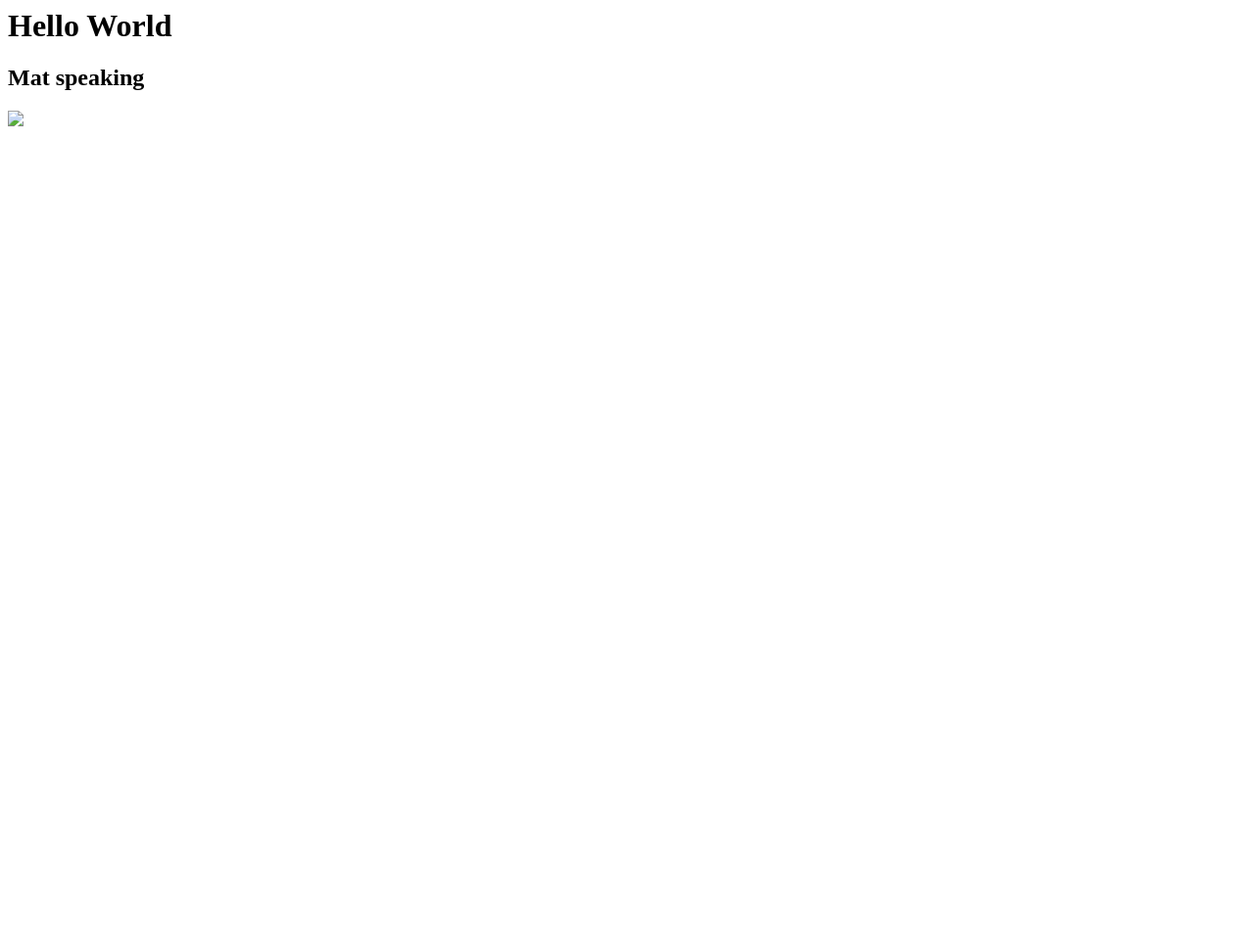
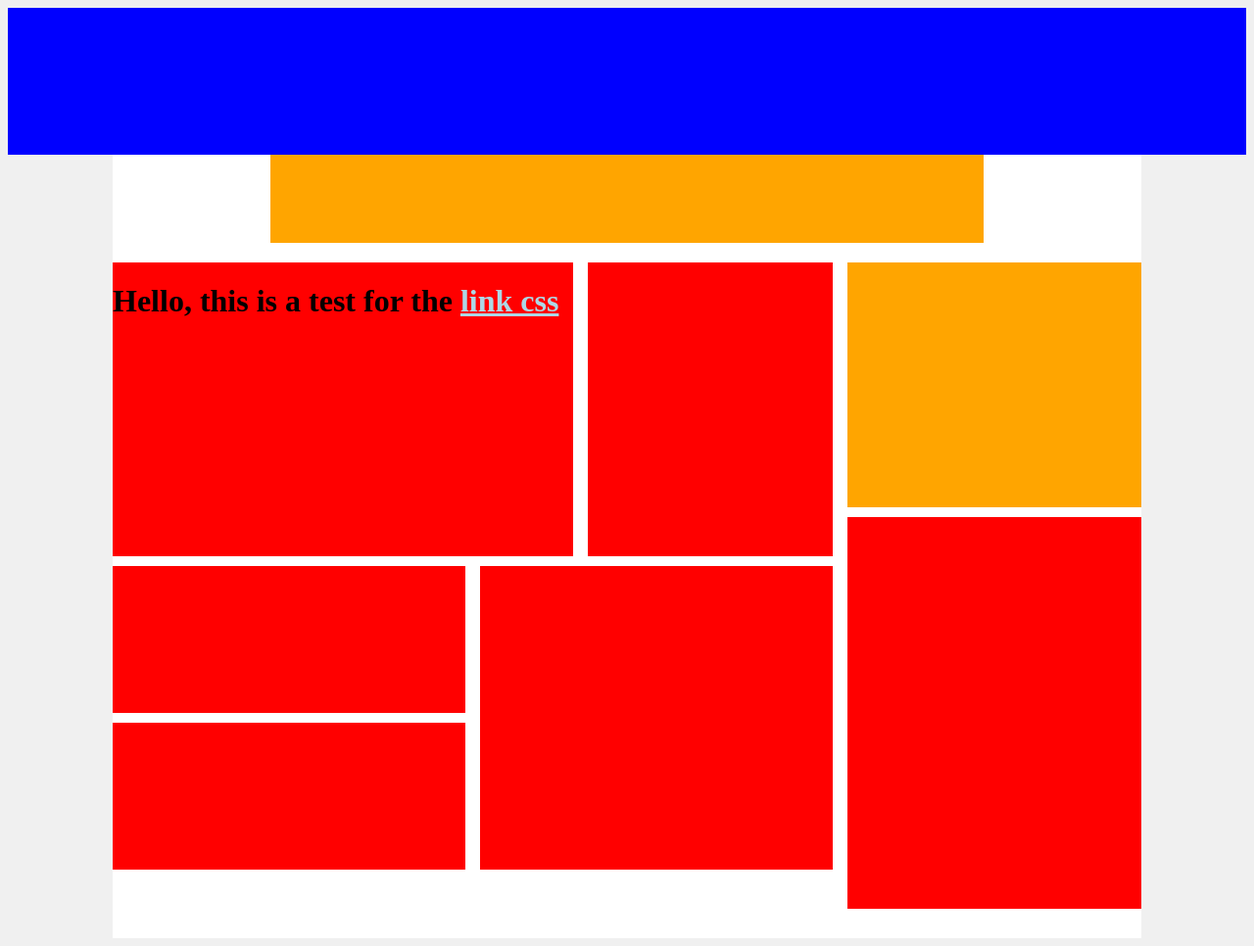
Before and after one commit to FridgeParade/Practicum1, a plain HTML site: page index.html in a window 1280 px wide. Shown: the whole page at 98% size. Before the commit the page ends 800 px from the top, so only its background shows below. Drawn offline with Linux system fonts and the light colour scheme; files that its build step writes are made by us from their sources.

Commit message:
added an actual website

```diff
--- a/index.html
+++ b/index.html
@@ -1,14 +1,65 @@
+<!DOCTYPE html>
+
+
+
 <html>
 
 	<head>
+
+		<title>Ad Networks &amp Ad Servers</title> <!-- Title of our website as it appears in browser tabs-->
+
+		<link rel="stylesheet" type="text/css" href="css/stylesheet.css" media="screen"> <!-- Connection to our stylesheet, if we want to go full out we might want to add another for mobile using media="handeheld"-->
+
+		<meta name="robots" content="noindex"> <!-- prevents the indexing of this website in search engines -->
+
 	</head>
 
 	<body>
 
-		<h1>Hello World</h1>
-		<h2>Mat speaking</h2>
+		<div id="navbar">
 
-		<img src="images/banner.gif">
+			<div id="namebar">
+
+			</div>
+
+			<div id="navitems">
+			</div>
+
+		</div>
+
+		<div id="mainwrap">
+
+			<div id="adspacetop">
+				<script type='text/javascript' src='//eclkmpbn.com/adServe/banners?tid=108151_180245_4'></script>
+			</div>
+
+			<div id="adspaceright">
+				<script type='text/javascript' src='//eclkmpbn.com/adServe/banners?tid=108151_180245_5'></script>
+			</div>
+
+			<div id="chapter1" class="chapter">
+				<h1>Hello, this is a test for the <a href="http://www.google.com">link css</a></h1>
+			</div>
+
+			<div id="chapter2" class="chapter">
+			</div>
+
+			<div id="chapter3" class="chapter">
+			</div>
+
+			<div id="chapter4" class="chapter">
+			</div>
+
+			<div id="chapter5" class="chapter">
+			</div>
+
+			<div id="chapter6" class="chapter">
+			</div>
+
+			<div id="chapter7" class="chapter">
+			</div>
+
+		</div>
 
 	</body>
 
--- /dev/null
+++ b/stylesheet.css
@@ -0,0 +1,95 @@
+body{background-color: #f0f0f0; font-family: helvetia;}
+
+a{color: lightblue;}
+
+a:hover{color: #000;}
+
+/*< # is for ID, this is an unique thing, . is class, this can be used for items similar to eachother. Ie, # is good to determine sizes and locations of objects while . is better to determine font color of all those objects in one go.*/
+
+#navbar{
+	min-width: 100%;
+	height: 150px;
+	background-color: blue;
+}
+
+#namespace{
+
+}
+
+.navitem{
+
+}
+
+#mainwrap{
+	width: 1050px;
+	min-height: 800px;
+	margin: 0 auto;
+	background:white;
+	position:relative;
+}
+
+.chapter{
+	border: 1px;
+	border-color:#000;
+	background-color: red;
+	position: absolute;
+}
+
+#adspacetop{
+	width: 728px;
+	height:90px;
+	margin: 0 auto;
+	background: orange;
+	top: 10px;
+}
+
+#adspaceright{
+	width:300px;
+	height:250px;
+	position: absolute;
+	left:750px;
+	top:110px;
+	background-color:orange;
+}
+
+#chapter1{
+	width: 470px;
+	height: 300px;
+	top: 110px;
+	left: 0px;
+}
+
+#chapter2{
+	width: 250px;
+	height: 300px;
+	top: 110px;
+	left: 485px;
+}
+
+#chapter3{
+	width: 300px;
+	height: 400px;
+	top: 370px;
+	left: 750px;
+}
+
+#chapter4{
+	width: 360px;
+	height: 150px;
+	top: 420px;
+	left:0px;
+}
+
+#chapter5{
+	width:360px;
+	height: 150px;
+	top: 580px;
+	left:0px;
+}
+
+#chapter6{
+	width:360px;
+	height: 310px;
+	top:420px;
+	left: 375px;
+}
```
